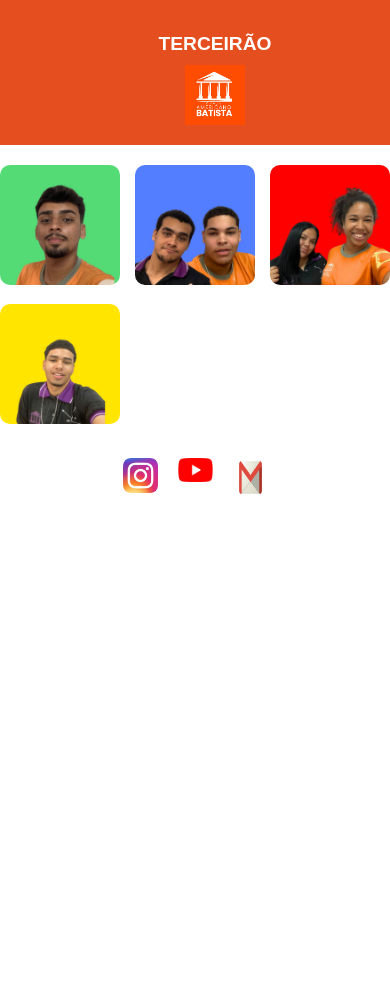
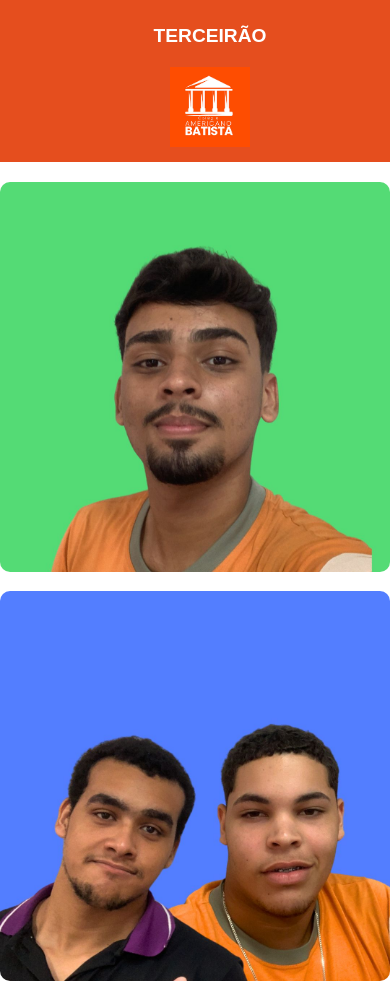
Before and after one commit to nsauct/terceiraoab, a plain HTML site: page index.html in a window 390 px wide. Shown: the top 981 px of the page. Before the commit the page ends 844 px from the top, so only its background shows below. Drawn offline with Linux system fonts and the light colour scheme.

Commit message:
Update index.html

```diff
--- a/index.html
+++ b/index.html
@@ -16,6 +16,7 @@
             display: flex;
             justify-content: center;
             align-items: center;
+            flex-wrap: wrap;
             width: 100%;
             text-align: center;
             padding: 20px;
@@ -24,19 +25,21 @@
 
         .container h1 {
             color: white;
-            margin-right: 20px;
+            margin: 0 20px;
             font-size: 1.8em;
         }
 
         .container img {
             max-width: 80px;
             height: auto;
+            margin-top: 10px;
         }
 
         .center-wrapper {
             display: flex;
             justify-content: center;
             align-items: center;
+            flex-direction: column;
             width: 100%;
             margin-top: 40px;
         }
@@ -46,6 +49,8 @@
             grid-template-columns: repeat(auto-fit, minmax(120px, 1fr));
             gap: 20px;
             text-align: center;
+            width: 100%;
+            max-width: 500px;
         }
 
         .grid-container img {
@@ -62,12 +67,14 @@
         .social-grid {
             display: flex;
             justify-content: center;
+            flex-wrap: wrap;
             gap: 20px;
             margin-top: 30px;
         }
 
         .social-grid img {
             transition: transform 0.2s ease;
+            margin: 5px;
         }
 
         .social-grid img:hover {
@@ -75,17 +82,23 @@
         }
 
         @media (max-width: 768px) {
+            .container {
+                flex-direction: column;
+                padding: 15px;
+            }
+
             .container h1 {
                 font-size: 1.5em;
-                margin-right: 10px;
+                margin: 10px 0;
             }
 
-            .container img {
-                max-width: 60px;
+            .center-wrapper {
+                margin-top: 20px;
             }
 
             .grid-container {
                 gap: 15px;
+                padding: 0 10px;
             }
 
             .social-grid img {
@@ -94,19 +107,12 @@
         }
 
         @media (max-width: 480px) {
-            .container {
-                flex-direction: column;
-                align-items: center;
-            }
-
             .container h1 {
-                margin-right: 0;
-                margin-bottom: 10px;
                 font-size: 1.2em;
             }
 
-            .center-wrapper {
-                margin-top: 20px;
+            .grid-container {
+                grid-template-columns: 1fr;
             }
 
             .social-grid img {
@@ -123,10 +129,10 @@
 
     <div class="center-wrapper">
         <div class="grid-container">
-            <a href="Textosdavi.hmtl.html"><img src="davi.jpg" alt="Davi"></a>
-            <a href="Textosandersonesaullo.html.html"><img src="andersonesaullo.jpg" alt="Anderson e Saullo"></a>
-            <a href="Textosjoaoegustavo.hmtl.html"><img src="juliaelis.jpg" alt="João e Gustavo"></a>
-            <a href="Textoslisejulia.html.html"><img src="gustavo.jpg" alt="Lise e Júlia"></a>
+            <a href="Textosdavi.html"><img src="davi.jpg" alt="Davi"></a>
+            <a href="Textosandersonesaullo.html"><img src="andersonesaullo.jpg" alt="Anderson e Saullo"></a>
+            <a href="Textosjoaoegustavo.html"><img src="juliaelis.jpg" alt="João e Gustavo"></a>
+            <a href="Textoslisejulia.html"><img src="gustavo.jpg" alt="Lise e Júlia"></a>
         </div>
     </div>
 
```
